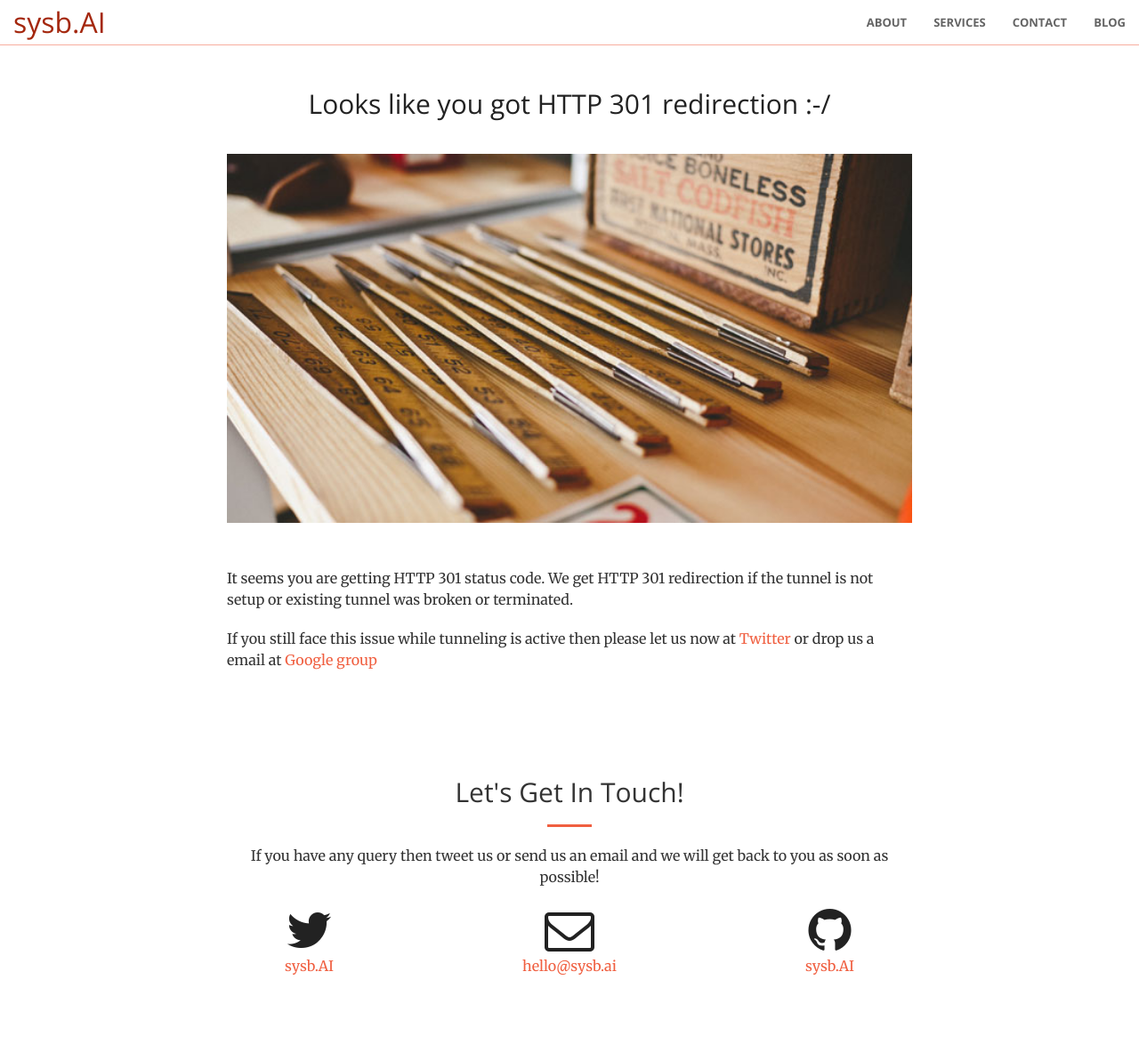
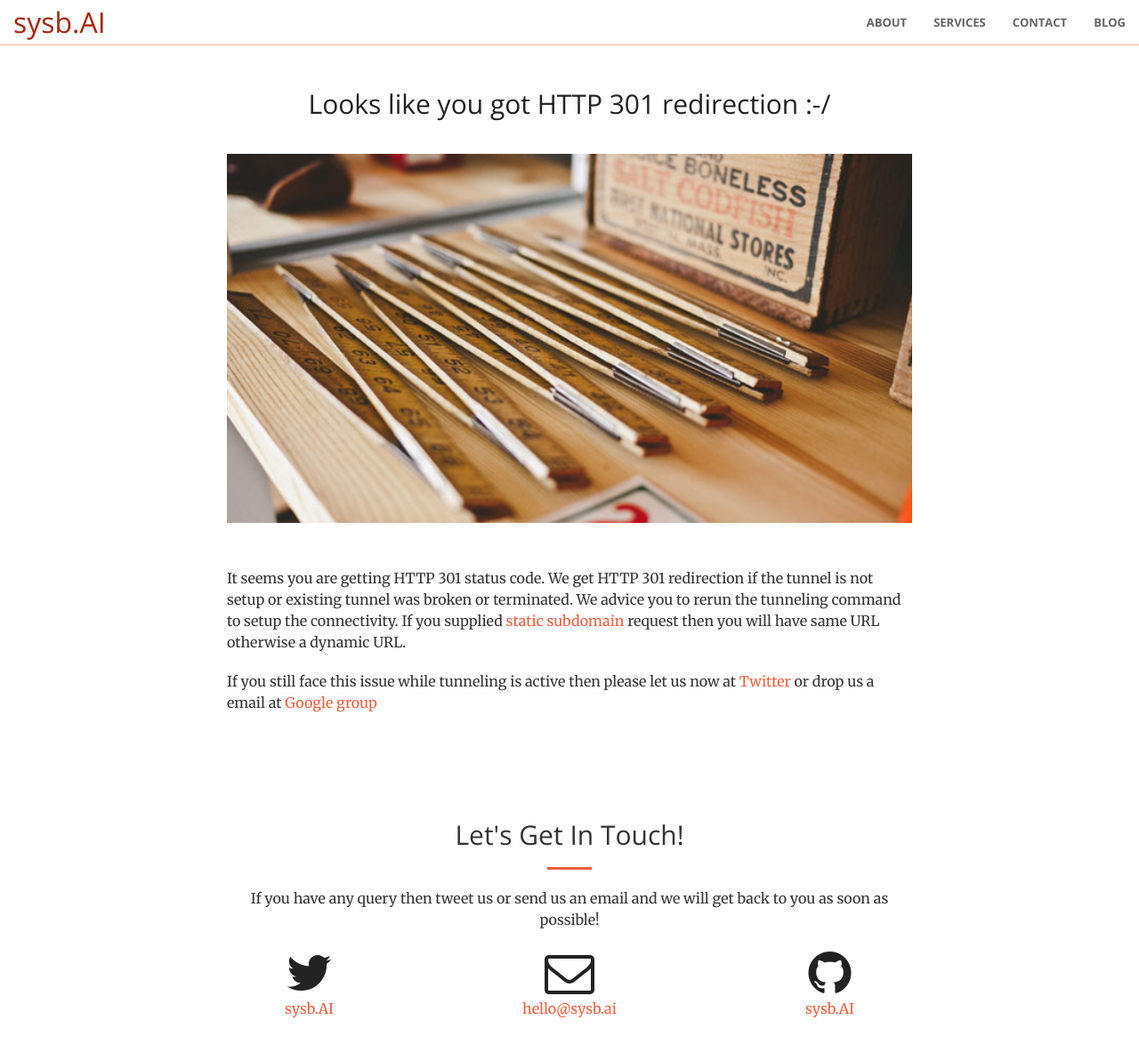
Before and after one commit to usama7628674/sysb.AI, a Jekyll site: the page built from _posts/2020-02-08-what-to-do-for-http-301-redirection.md, in a window 1280 px wide and 1266 px high. Shown: the top 1183 px of the window at 89% size. Built offline with Jekyll 4.4.1, drawn with Linux system fonts in a browser that asks for light colours.

Commit message:
updated 301 page

```diff
--- a/_posts/2020-02-08-what-to-do-for-http-301-redirection.md
+++ b/_posts/2020-02-08-what-to-do-for-http-301-redirection.md
@@ -4,6 +4,6 @@ title: Looks like you got HTTP 301 redirection :-/
 image: /img/portfolio/5
 ---
 
-It seems you are getting HTTP 301 status code. We get HTTP 301 redirection if the tunnel is not setup or existing tunnel was broken or terminated.
+It seems you are getting HTTP 301 status code. We get HTTP 301 redirection if the tunnel is not setup or existing tunnel was broken or terminated. We advice you to rerun the tunneling command to setup the connectivity. If you supplied [static subdomain]({% post_url 2020-02-04-how-to-get-static-subdomain %}) request then you will have same URL otherwise a dynamic URL.
 
 If you still face this issue while tunneling is active then please let us now at [Twitter](https://twitter.com/sysb_ai) or drop us a email at [Google group](https://groups.google.com/forum/#!forum/sysb_ai)
```
